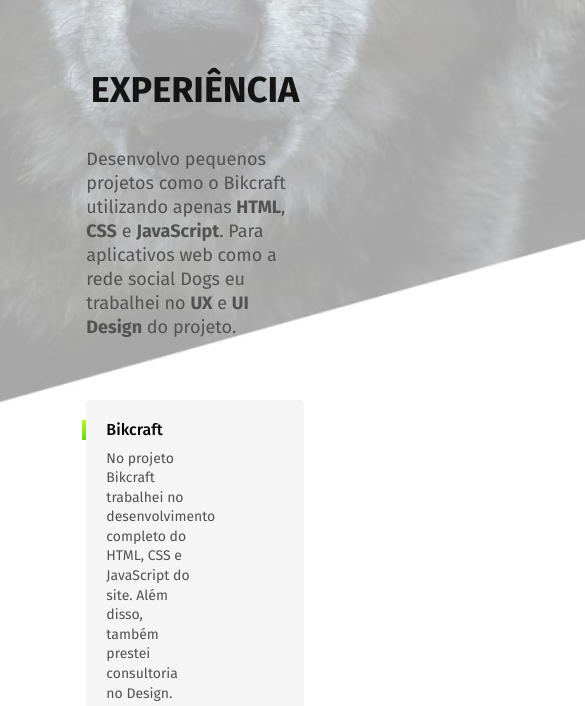
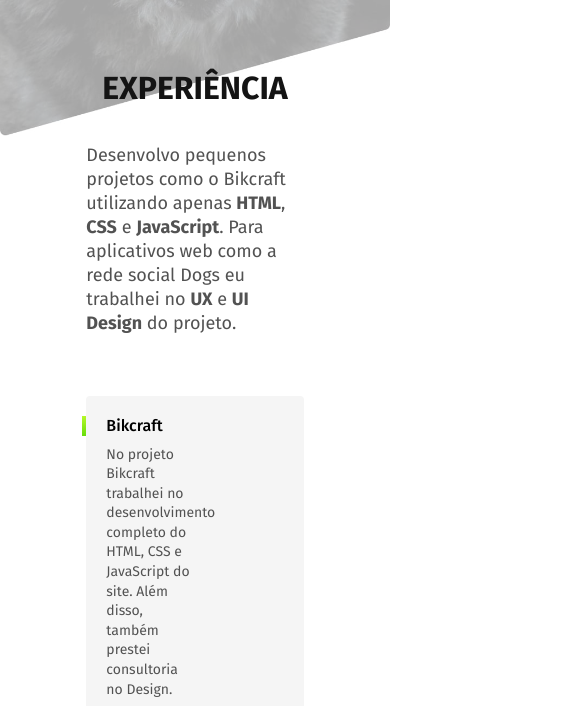
Before and after one commit to mozxf/projeto-portifolio.github.io, a plain HTML site: page index.html in a window 390 px wide. Shown: the part 656-1362 px from the top of the page, 585 px wide, since content can reach past the window. Drawn offline with Linux system fonts and the light colour scheme.

Commit message:
correção bug imagem

```diff
--- a/style.css
+++ b/style.css
@@ -6,6 +6,7 @@
     box-sizing: border-box;
     font-family: fira sans;
 }
+
 
 
 header {
@@ -461,7 +462,7 @@ font-weight: 500;
 
         .experiencia-titulo {
             max-width: inherit;
-            font-size: clamp(36px, 3.15vmax, 3.15vmax);
+            font-size: clamp(32px, 3.15vmax, 3.15vmax);
             color: #141414;
         }
 
@@ -480,7 +481,7 @@ font-weight: 500;
 
         .formacao-titulo {
             max-width: inherit;
-            font-size: 48px;
+           font-size: clamp(32px, 3.15vmax, 3.15vmax);
             color: #fff;
         }
 
@@ -518,6 +519,8 @@ font-weight: 500;
 
     @media(max-width: 500px) {
 
+
+
         .conteudo-principal {
             display: flex;
             align-items: center;
@@ -541,7 +544,7 @@ font-weight: 500;
 
         .conteudo-principal img {
             position: absolute;
-            width: 100vmax;
+            width: 100vmin;
             opacity: 35%;
             z-index: -1;
 
```
Also changed, not shown: index.html (line endings or trailing spaces).
